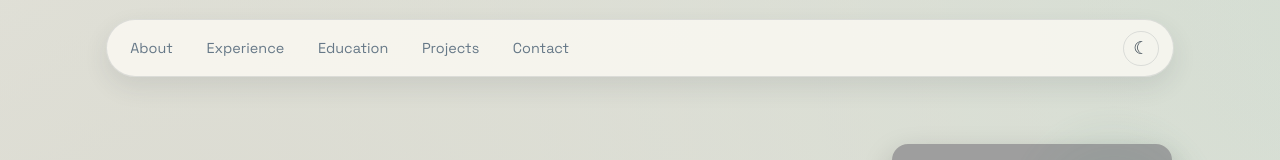
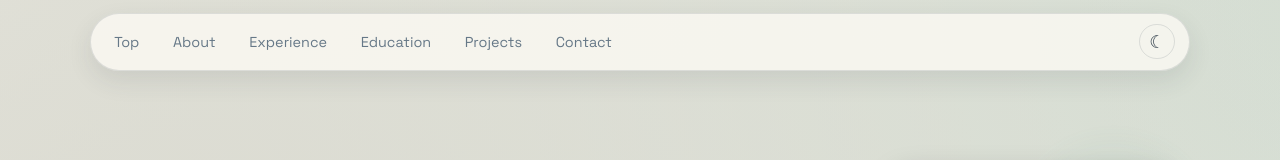
Before and after one commit to Dbhamare/Portfolio, a React (Vite) app: page / in a window 1280 px wide. Shown: the top 160 px of the page. Built offline with nearby package versions, Linux system fonts and the light colour scheme; grey boxes are pictures that could not be loaded.

Commit message:
UIUX polishing

```diff
--- a/src/App.jsx
+++ b/src/App.jsx
@@ -103,6 +103,7 @@ function App() {
   }, [theme]);
 
   const closeMobile = () => setMobileOpen(false);
+  const goToTop = () => window.scrollTo({ top: 0, behavior: "smooth" });
   const toggleSkillGroup = (title) =>
     setOpenSkillGroups((prev) => {
       const next = new Set(prev);
@@ -118,6 +119,9 @@ function App() {
     <div className="page">
       <header className="site-header">
         <nav className={`nav ${mobileOpen ? "open" : ""}`}>
+          <button type="button" className="nav-btn" onClick={goToTop}>
+            Top
+          </button>
           {navItems.map((item) => (
             <a key={item.id} href={`#${item.id}`} onClick={closeMobile}>
               {item.label}
--- a/src/styles.css
+++ b/src/styles.css
@@ -213,12 +213,17 @@ a {
   width: 100%;
   max-width: var(--max);
   margin: 0 auto;
-  padding: 1.2rem 1rem 3rem;
+  padding: 6rem 1rem 3rem;
 }
 
 .site-header {
-  position: sticky;
+  position: fixed;
   top: 0.8rem;
+  left: 1rem;
+  right: 1rem;
+  width: auto;
+  max-width: var(--max);
+  margin: 0 auto;
   z-index: 20;
   display: flex;
   align-items: center;
@@ -237,6 +242,9 @@ a {
 }
 
 .header-controls {
+  display: flex;
+  align-items: center;
+  gap: 0.45rem;
   margin-left: auto;
 }
 
@@ -247,7 +255,8 @@ a {
   align-items: center;
 }
 
-.nav a {
+.nav a,
+.nav-btn {
   position: relative;
   color: var(--muted);
   padding: 0.35rem 0.55rem;
@@ -255,7 +264,8 @@ a {
   transition: background 0.25s ease, color 0.2s ease, transform 0.2s ease;
 }
 
-.nav a::after {
+.nav a::after,
+.nav-btn::after {
   content: "";
   position: absolute;
   left: 0.55rem;
@@ -268,14 +278,23 @@ a {
   transition: transform 0.24s ease;
 }
 
-.nav a:hover {
+.nav a:hover,
+.nav-btn:hover {
   color: var(--accent-soft);
   background: var(--chip-bg);
   transform: translateY(-1px);
 }
 
-.nav a:hover::after {
+.nav a:hover::after,
+.nav-btn:hover::after {
   transform: scaleX(1);
+}
+
+.nav-btn {
+  border: none;
+  background: transparent;
+  cursor: pointer;
+  font-size: 0.9rem;
 }
 
 .menu-toggle {
@@ -1007,8 +1026,15 @@ p {
 }
 
 @media (max-width: 700px) {
+  .page {
+    padding-top: 5.4rem;
+  }
+
   .site-header {
-    position: relative;
+    top: 0.6rem;
+    left: 0.6rem;
+    right: 0.6rem;
+    max-width: none;
   }
 
   .header-controls {
```
